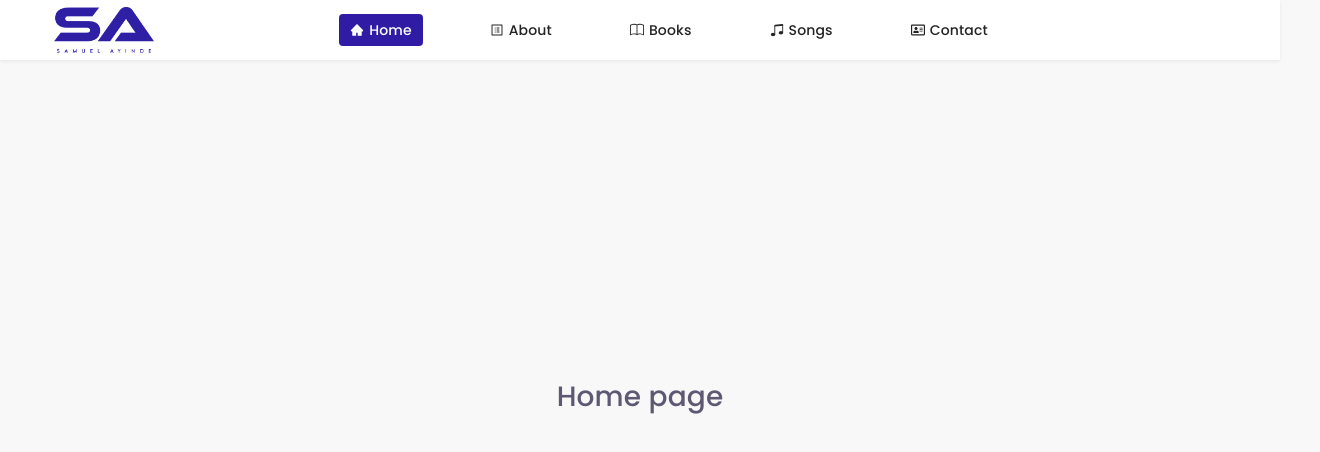
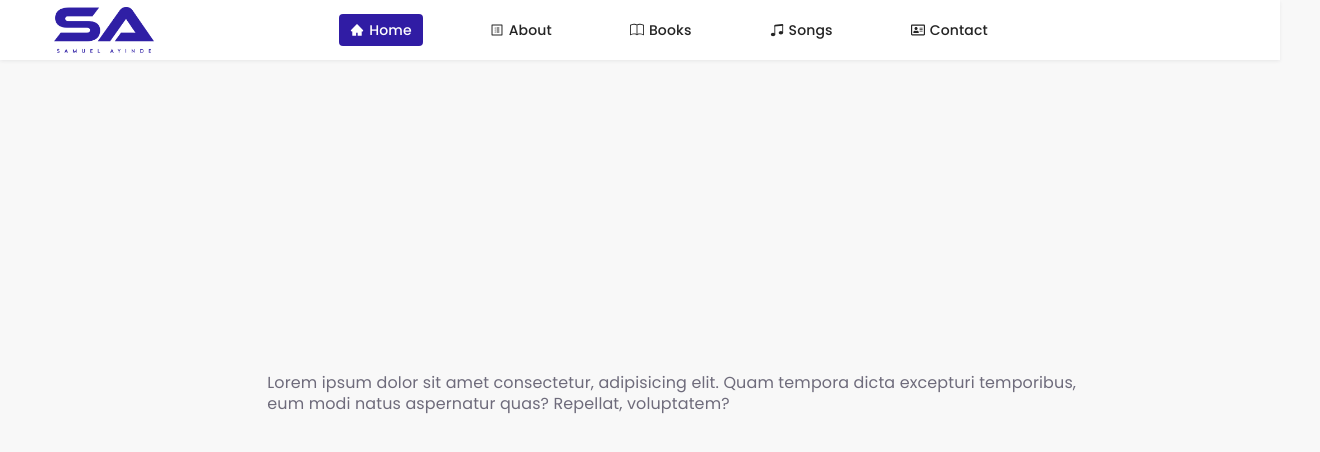
Before and after one commit to AyodEji-09/pastor-ayinde, a React (Vite) app: page / in a window 1280 px wide. Shown: the top 452 px of the page, 1320 px wide, since content can reach past the window. Built offline with nearby package versions, Linux system fonts and the light colour scheme.

Commit message:
added lazy loading

```diff
--- a/src/App.jsx
+++ b/src/App.jsx
@@ -1,15 +1,19 @@
 import { Routes, Route } from "react-router-dom";
-import Header from "./components/Header/Header";
-import Home from "./pages/Home";
-import Songs from "./pages/Songs";
-import Books from "./pages/Books";
-import About from "./pages/About";
-import Contact from "./pages/Contact";
+import { Suspense, lazy } from "react";
+const Header = lazy(() => import("./components/Header/Header"));
+const Footer = lazy(() => import("./components/Footer/Footer"));
+const Home = lazy(() => import("./pages/Home"));
+const Songs = lazy(() => import("./pages/Songs"));
+const Books = lazy(() => import("./pages/Books"));
+const About = lazy(() => import("./pages/About"));
+const Contact = lazy(() => import("./pages/Contact"));
+const Loading = lazy(() => import("./pages/Loading"));
 
 function App() {
   return (
     <>
       <Header />
+      <Suspense fallback={<Loading />}>
         <Routes>
           <Route path="/" element={<Home />} />
           <Route path="/about" element={<About />} />
@@ -17,6 +21,8 @@ function App() {
           <Route path="/songs" element={<Songs />} />
           <Route path="/contact" element={<Contact />} />
         </Routes>
+      </Suspense>
+      <Footer />
     </>
   );
 }
--- a/src/components/Footer/Footer.jsx
+++ b/src/components/Footer/Footer.jsx
@@ -1,7 +1,13 @@
 const Footer = () => {
   return (
-    <div>Footer</div>
-  )
-}
+    <footer className="container">
+      <div className="row">
+        <div className="col-lg-12">
+          <div className="footer"></div>
+        </div>
+      </div>
+    </footer>
+  );
+};
 
-export default Footer
+export default Footer;
--- a/src/pages/Home.jsx
+++ b/src/pages/Home.jsx
@@ -1,9 +1,17 @@
 const Home = () => {
-    return (
-      <div className="container vw-100 vh-100 d-flex justify-content-center align-items-center">
-        <h1>Home page</h1>
+  return (
+    <main className="container">
+      <div className="row d-flex justify-content-center align-items-center vw-100 vh-100">
+        <div className="col-lg-8">
+          <p className="lead">
+            Lorem ipsum dolor sit amet consectetur, adipisicing elit. Quam
+            tempora dicta excepturi temporibus, eum modi natus aspernatur quas?
+            Repellat, voluptatem?
+          </p>
+        </div>
       </div>
-    );
-  };
+    </main>
+  );
+};
 
-  export default Home;
+export default Home;
--- /dev/null
+++ b/src/pages/Loading.jsx
@@ -0,0 +1,16 @@
+import loading from "../assets/images/loading.jpg";
+import { Link } from "react-router-dom";
+const Loading = () => {
+  return (
+    <div className="vw-100 vh-100 d-flex flex-column gap-1 justify-content-center align-items-center">
+      <img
+        src={loading}
+        className="img-fluid shadow-sm rounded"
+        alt="loading image"
+      />
+      <Link to="/" className="btn btn-outline-primary">Home</Link>
+    </div>
+  );
+};
+
+export default Loading;
```
Also changed, not shown: src/assets/images/loading.jpg (added). Lines whose indentation alone changed are shown as unchanged.
